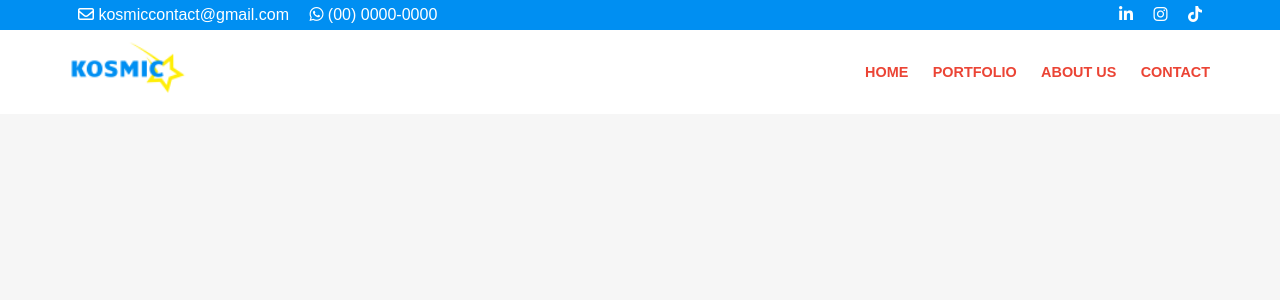
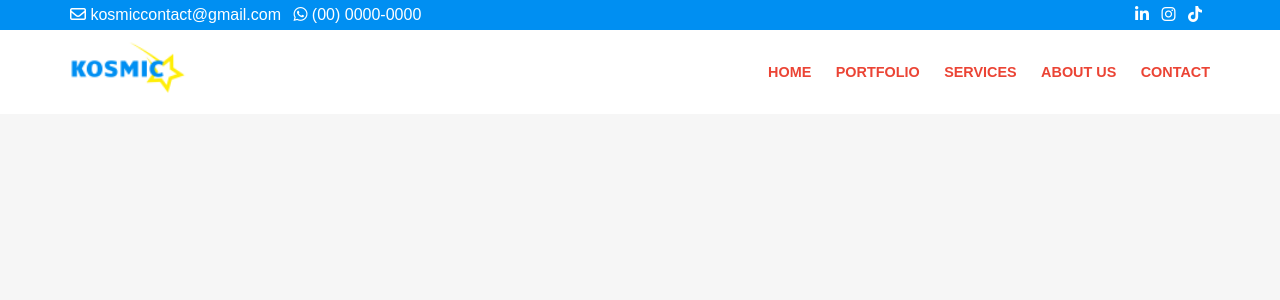
Before and after one commit to Henrique-Guido/kosmic_marketing, a Flask app: page / in a window 1280 px wide. Shown: the top 300 px of the page. Run offline with Flask 3, Linux system fonts and the light colour scheme; some libraries are stand-ins or nearby versions.

Commit message:
:hammer: header

```diff
--- a/app/main.py
+++ b/app/main.py
@@ -1,5 +1,7 @@
+#imports
 from flask import Flask, render_template
 
+#application
 app = Flask(__name__)
 
 from routes import *
--- a/app/routes.py
+++ b/app/routes.py
@@ -1,3 +1,4 @@
+#imports
 from main import app, render_template
 
 #routes
@@ -6,16 +7,21 @@ def index():
     return render_template("index.html")
 
 
+@app.route("/portfolio.html")
+def portfolio():
+    return render_template("portfolio.html")
+
+
+@app.route("/services.html")
+def services():
+    return render_template("/services.html")
+
+
 @app.route("/about.html")
 def about():
     return render_template("about.html")
 
 
-@app.route("/portfolio.html")
-def portfolio():
-    return render_template("portfolio.html")
-
-
 @app.route("/contact.html")
 def contact():
     return render_template("contact.html")
--- a/app/static/css/styles.css
+++ b/app/static/css/styles.css
@@ -23,7 +23,7 @@ body {
 
 #header-contact-bar ul li {
     display: inline;
-    padding: 0 8px;
+    padding-right: 8px;
 }
 
 #header-contact-bar ul li a {
--- a/app/templates/index.html
+++ b/app/templates/index.html
@@ -10,7 +10,7 @@
     <!-- header -->
     <header>
         <div id="header-contact-bar">
-            <ul>
+            <ul class="left-content">
                 <li>
                     <a href="#"><i class="fa-regular fa-envelope"></i> kosmiccontact@gmail.com</a>
                 </li>
@@ -18,7 +18,7 @@
                     <a href="#"><i class="fa-brands fa-whatsapp"></i> (00) 0000-0000</a>
                 </li>
             </ul>
-            <ul>
+            <ul class="right-content">
                 <li>
                     <a href="#"><i class="fa-brands fa-linkedin-in"></i></a>
                 </li>
@@ -44,6 +44,9 @@
                         <a href="{{ url_for('portfolio') }}">portfolio</a>
                     </li>
                     <li>
+                        <a href="{{ url_for('services') }}">services</a>
+                    </li>
+                    <li>
                         <a href="{{ url_for('about') }}">about us</a>
                     </li>
                     <li>
```
Also changed, not shown: app/templates/services.html (added).
